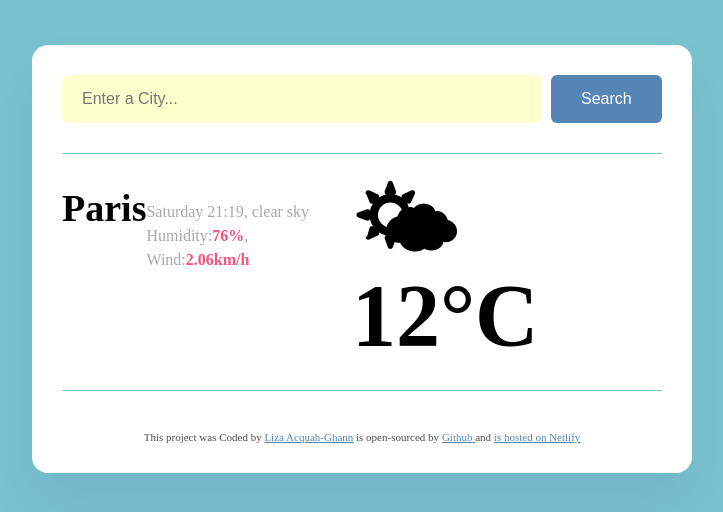
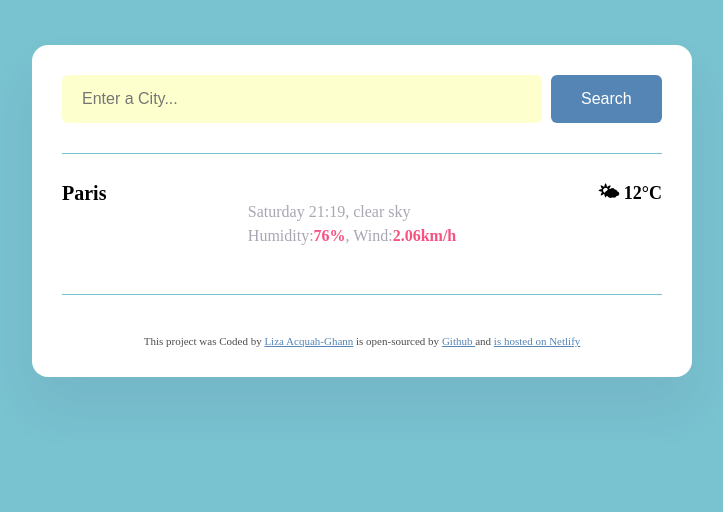
Before and after one commit to LizaAqua/Weather-App_L.A, a plain HTML site: page index.html in a window 1280 px wide. Shown: the whole page, without its empty margins (278-1001 px from the left). Drawn offline with Linux system fonts and the light colour scheme; a web font is replaced by a local one.

Commit message:
changed fony size of temp

```diff
--- a/src/style.css
+++ b/src/style.css
@@ -53,8 +53,8 @@ main {
 
 .weather-app-city {
   margin: 0;
-  font-size: 38px;
-  line-height: 48px;
+  font-size: 20px;
+  line-height: 18px;
 }
 
 .weather-app-details {
@@ -75,8 +75,8 @@ main {
 
 
 .weather-app-temperature {
-  font-size: 88px;
-  line-height: 88px;
+  font-size: 18px;
+  line-height: 18px;
   font-weight: bold;
 }
 footer {
```
